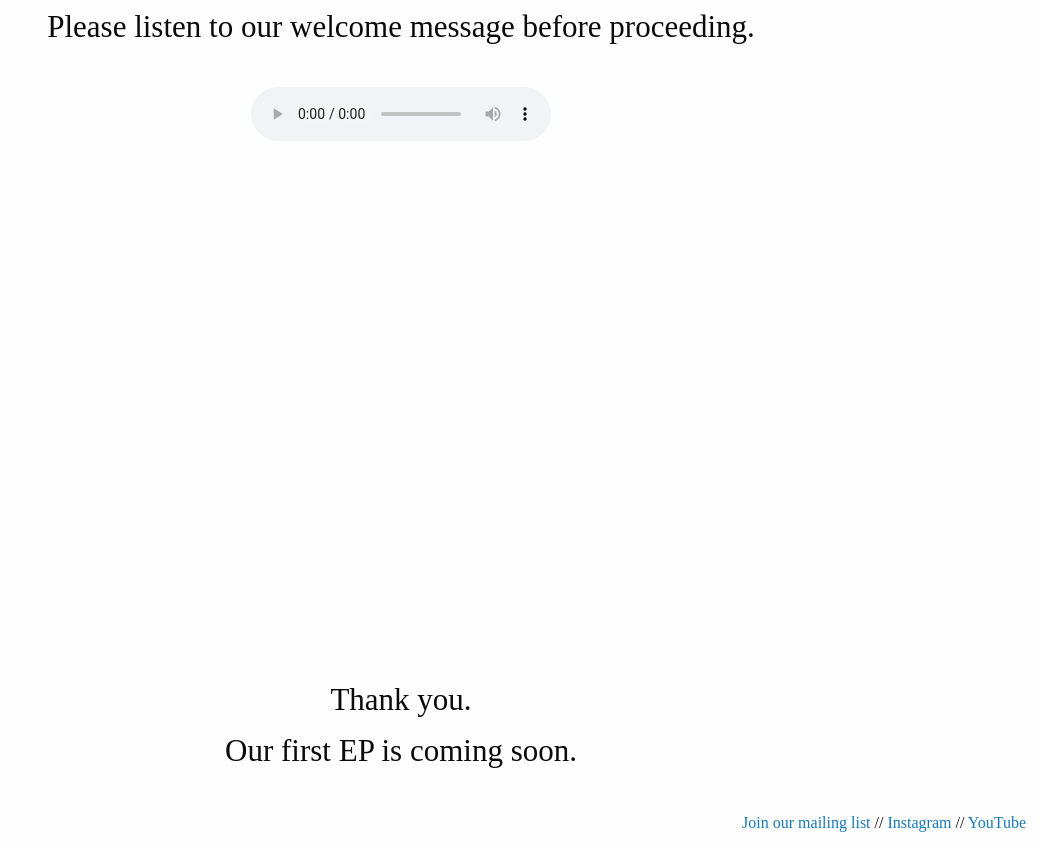
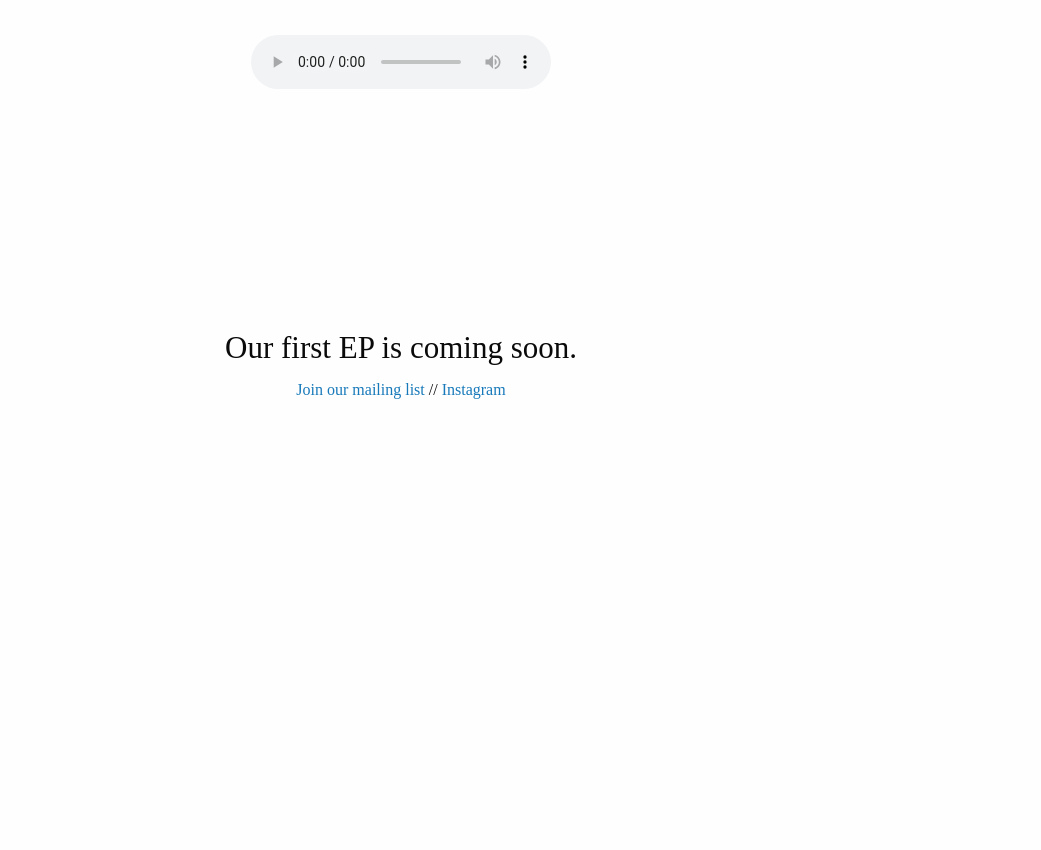
Before and after one commit to willthefirst/gratistheband, a website: page index.html in a window 1280 px wide. Shown: the part 577-1427 px from the top of the page, without its empty margins (239-1280 px from the left). After the commit the page ends 1024 px from the top, so only its background shows below. Drawn offline with Linux system fonts and the light colour scheme.

Commit message:
cleaned up homepade

```diff
--- a/index.html
+++ b/index.html
@@ -17,33 +17,28 @@
         <div class="grid-x grid-padding-y">
           <div class="cell">
             <h1>Welcome to gratistheband.com.</h1>
-            <h3>Please listen to our welcome message before proceeding.</h3>
           </div>
           <div class="cell">
             <audio class="welcome_audio" controls loop src="dist/etc/audio/Overdub.mp3"></audio>
           </div>
         </div>
       </section>
-      <div style="height: 500px">
+      <div style="height: 200px">
       </div>
       <section class="welcome-message">
         <div class="grid-x grid-padding-y">
           <div class="cell">
-            <h3>Thank you.</h3>
             <h3>Our first EP is coming soon.</h3>
+            <a href="http://eepurl.com/gI8ljj">Join our mailing list</a> //
+            <a href="https://www.instagram.com/gratistheband">Instagram</a>
           </div>
         </div>
       </section>
       <section>
         <div class="grid-x grid-padding-y">
-          <div class="cell" style="text-align: right">
-            <a href="http://eepurl.com/gI8ljj">Join our mailing list</a> //
-            <a href="https://www.instagram.com/gratistheband">Instagram</a> //
-            <a href="https://www.youtube.com/channel/UCJdLrWNArgm8yhF_x8IsNrA">YouTube</a>
-          </div>
+          <div class="cell">
 
-
-
+            <!-- <a href="https://www.youtube.com/channel/UCJdLrWNArgm8yhF_x8IsNrA">YouTube</a> -->
           </div>
         </div>
       </section>
```
